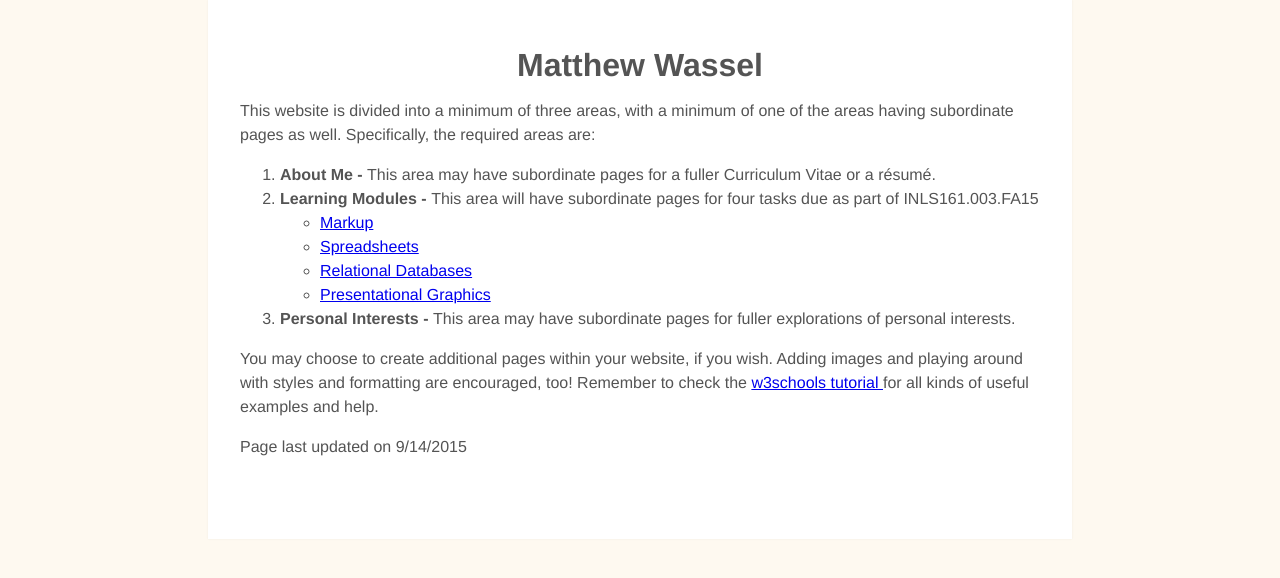
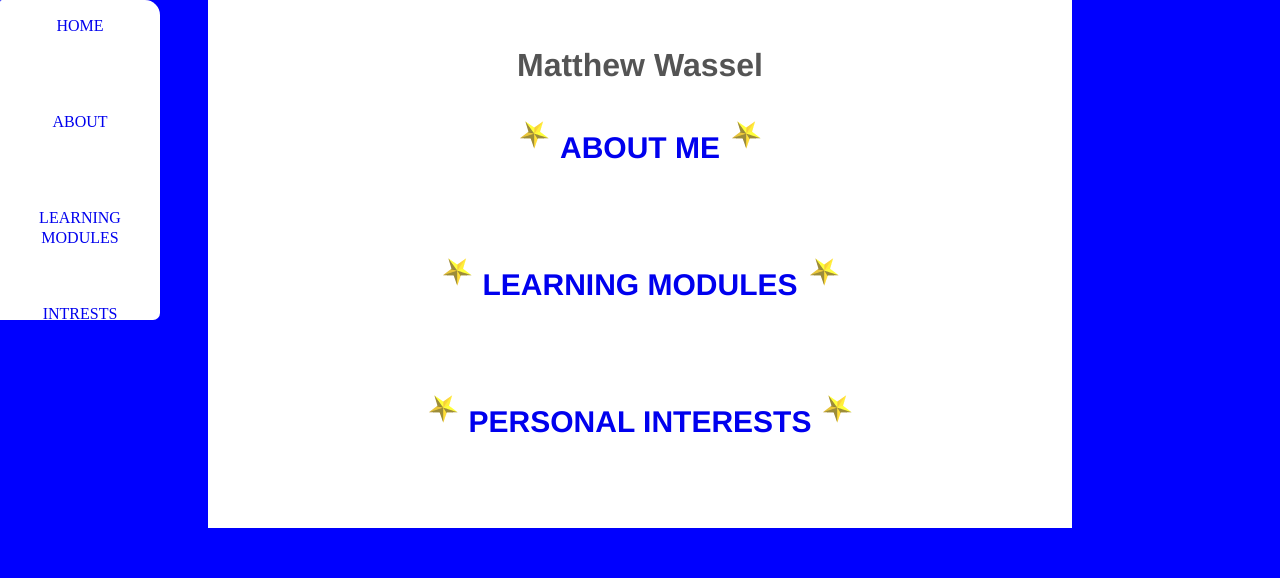
Before and after one commit to Mebe7/Mebe7.github.io, a plain HTML site: page index.html in a window 1280 px wide. Drawn offline with Linux system fonts and the light colour scheme.

Commit message:
Made Website really bad...

```diff
--- a/index.html
+++ b/index.html
@@ -1,3 +1,5 @@
+    <!-- Hi Professor Edmunds! I know that this website is atrocious. I am working on coding a website which is actually good, but it isn't quite finished yet so I decided to make the worse
+	looking website that I could (while still following the directions you gave us). I plan to have the real one up by the end of the week, and I hope that this sufices for now. Thanks!-->
 
 <!DOCTYPE html>
     <html>
@@ -11,38 +13,43 @@
         </head>
 
         <body>
-            <h1 style="text-align:center;">Matthew Wassel</h1>
-            <p>
-                This website is divided into a minimum of three areas,
-                with a minimum of one of the areas having subordinate pages as well.
-                Specifically, the required areas are:
-            </p>
-            <ol>
-                <li>
-                    <strong>About Me - </strong>
-                    This area may have subordinate pages for a fuller Curriculum Vitae or
-                    a r&eacute;sum&eacute;.
-                </li>
-                <li>
-                    <strong>Learning Modules - </strong>
-                    This area will have subordinate pages for four tasks due
-                    as part of INLS161.003.FA15
-                    <ul>
-                        <li><a href ="http://ils.unc.edu/~mwassel/inls161.003.fa15/markup/markupWebPage.html">Markup</a></li>
-                        <li><a href ="http://ils.unc.edu/~mwassel/inls161.003.fa15/spreadsheets/spreadsheetsWebPage.html">Spreadsheets</a></li>
-                        <li><a href ="http://ils.unc.edu/~mwassel/inls161.003.fa15/relationalDatabases/databasesWebPage.html">Relational Databases</a></li>
-                        <li><a href ="http://ils.unc.edu/~mwassel/inls161.003.fa15/presentationalGraphics/graphicsWebPage.html">Presentational Graphics</a></li>
-                    </ul>
-                </li>
-                <li>
-                    <strong>Personal Interests - </strong>
-                    This area may have subordinate pages for fuller explorations of personal interests.    </li>
-            </ol>
-                You may choose to create additional pages within your website, if you wish. Adding images
-                and playing around with styles and formatting are encouraged, too! Remember to check the
-                <a href ="http://www.w3schools.com/html/default.asp">w3schools
-                tutorial </a> for all kinds of useful examples and help.
-            <p>Page last updated on 9/14/2015</p>
+
+	    <div class ="navi">
+            <a  href ="http://wassel.me">
+	           <div id ="home">
+                    <p>HOME</p>
+                </div>
+            </a>
+            <a  href ="http://wassel.me/About/about.html">
+                <div id ="about">
+                    <p>ABOUT</p>
+                </div>
+            </a>
+            <a  href ="http://wassel.me/Learning/learning.html">
+                <div id ="learning">
+                    <p>LEARNING MODULES</p>
+                </div>
+            </a>
+            <a  href ="http://wassel.me/Intrests/intrests.html">
+                <div id ="intrests">
+                    <p> INTRESTS </p>
+                </div>
+            </a>
+	    </div>
+	    <div class ="main">
+                 <h1 style="text-align:center;">Matthew Wassel</h1>
+                     <p class ="link">
+                         <a href ="./About/about.html"><img src="./star.gif"><strong>About Me</strong><img src= "./star.gif"></a>
+                     </p>
+		     <br>
+                     <p class ="link">
+                         <a href ="./Learning/modules.html"><img src="./star.gif"><strong>Learning Modules</strong><img src="./star.gif"></a>
+                     </p>
+		     <br>
+                     <p class ="link">
+                         <a href ="./Intrests/intrests.html"><img src="./star.gif"><strong>Personal Interests</strong><img src="./star.gif"></a>
+            	     </p>
+             <div>
         </body>
 
     </html>
--- a/main.css
+++ b/main.css
@@ -1,34 +1,56 @@
-html {
-    background-color: #fef9f0;
+html, body {
+    background-color: #0000FF;
     -webkit-font-smoothing: antialiased;
+    margin: 0;
+    padding: 0;
 }
 
-body {
-    margin: 0 auto;
+.main {
     padding: 2em 2em 4em;
     max-width: 800px;
     font-family: "Helvetica Neue", Helvetica, Arial, sans-serif;
-    font-size: 16px;
     line-height: 1.5em;
     color: #545454;
     background-color: #ffffff;
     box-shadow: 0 0 2px rgba(0, 0, 0, 0.06);
+    margin: 0 auto 0;
 }
 
-@-webkit-keyframes colorize {
-    0% {
-        -webkit-filter: grayscale(100%);
-    }
-    100% {
-        -webkit-filter: grayscale(0%);
-    }
+a {
+     text-decoration: none;
 }
 
-@keyframes colorize {
-    0% {
-        filter: grayscale(100%);
-    }
-    100% {
-        filter: grayscale(0%);
-    }
+.link {
+     font-size: 30px;
+     text-align: center;
+     text-transform: uppercase;
 }
+
+.navi{
+     line-height: 20px;
+     float: left;
+     color: #545454;
+     background-color: #ffffff;
+     box-shadow: 0 0 2px rgba(0, 0, 0, 0.06);
+     width: 160px;
+     margin-right: 30px;
+     text-align: center;
+     border-radius: 2px 15px 7px 0px;
+     height: 40vh;
+}
+
+#home{
+    height:10vh;
+}
+
+#about{
+    height:10vh;
+}
+
+#learning{
+    height:10vh;
+}
+
+#intrests{
+    height:10vh;
+}
```
Also changed, not shown: About/about.html (added, +13 -0 lines), Intrests/intrests.html (added), Learning/modules.html (added), Star.gif (added).
